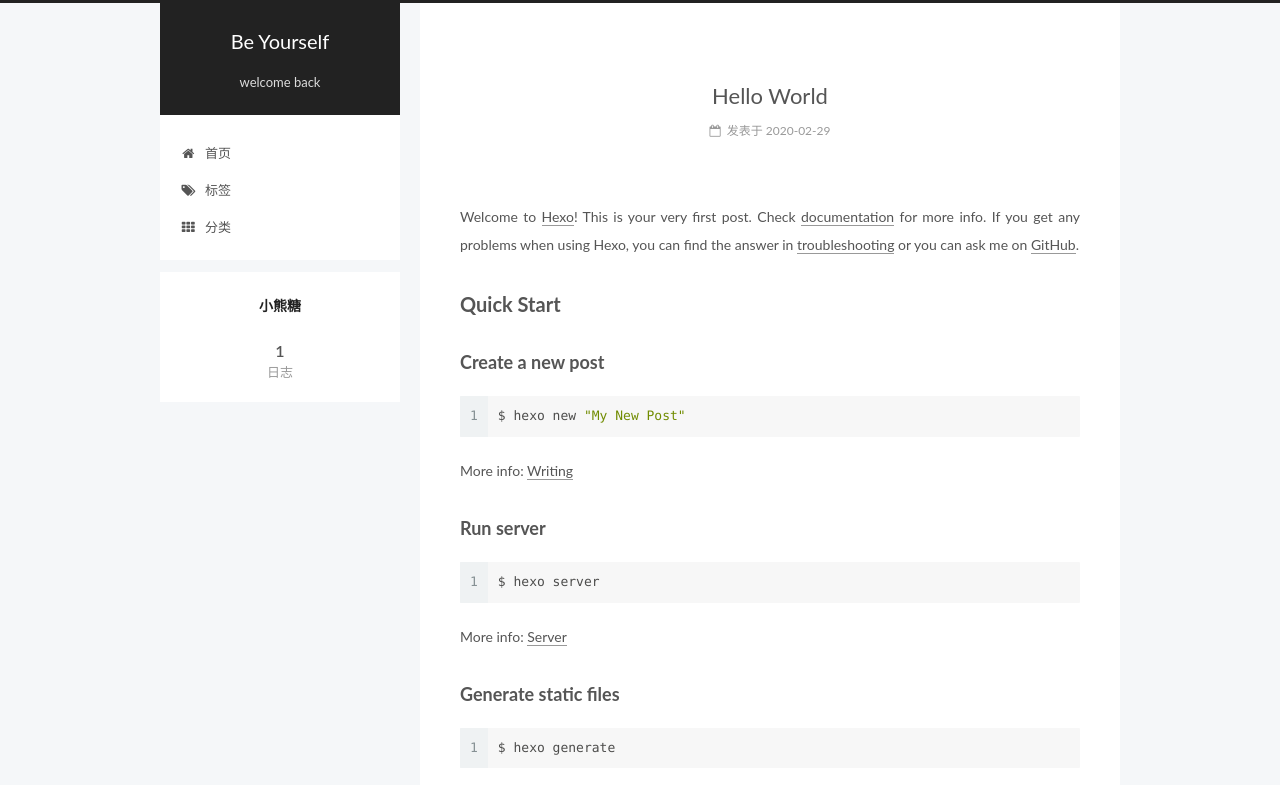
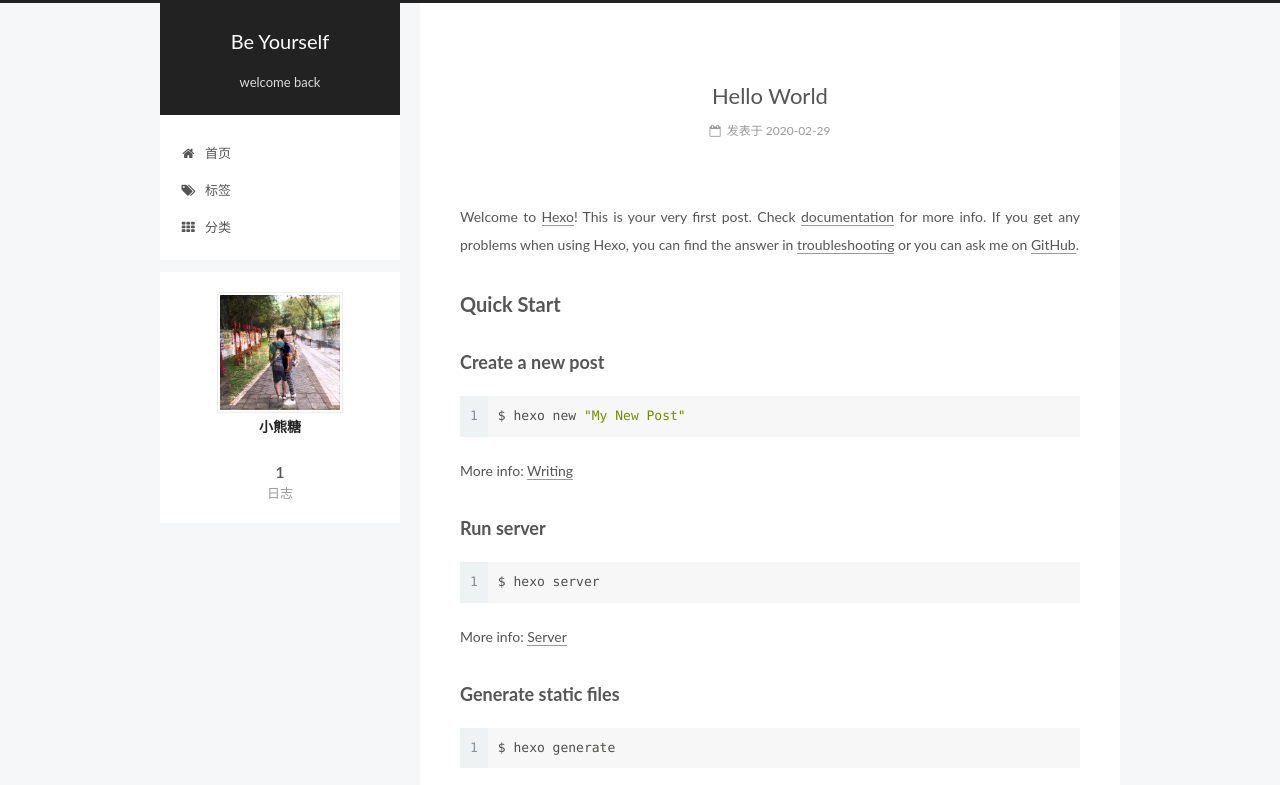
Before and after one commit to zxzacxxt/zxzacxxt.github.io, a plain HTML site: page index.html in a window 1280 px wide. Shown: the top 785 px of the page. Drawn offline with Linux system fonts and the light colour scheme.

Commit message:
Site updated: 2020-02-29 16:31:06

```diff
--- a/css/main.css
+++ b/css/main.css
@@ -1823,7 +1823,7 @@ pre .javascript .function {
   width: 4px;
   height: 4px;
   border-radius: 50%;
-  background: #ff7dff;
+  background: #09c244;
 }
 .links-of-blogroll {
   font-size: 13px;
--- a/index.html
+++ b/index.html
@@ -244,7 +244,7 @@
     <span hidden itemprop="author" itemscope itemtype="http://schema.org/Person">
       <meta itemprop="name" content="小熊糖">
       <meta itemprop="description" content="">
-      <meta itemprop="image" content="/images/avatar.gif">
+      <meta itemprop="image" content="/images/xyx.jpg">
     </span>
 
     <span hidden itemprop="publisher" itemscope itemtype="http://schema.org/Organization">
@@ -392,6 +392,10 @@
       <section class="site-overview-wrap sidebar-panel sidebar-panel-active">
         <div class="site-overview">
           <div class="site-author motion-element" itemprop="author" itemscope itemtype="http://schema.org/Person">
+
+              <img class="site-author-image" itemprop="image"
+                src="/images/xyx.jpg"
+                alt="小熊糖" />
 
               <p class="site-author-name" itemprop="name">小熊糖</p>
               <p class="site-description motion-element" itemprop="description"></p>
```
Also changed, not shown: 2020/02/29/hello-world/index.html (+5 -1 lines), archives/2020/02/index.html (+4 -0 lines), archives/2020/index.html (+4 -0 lines), archives/index.html (+4 -0 lines), categories/index.html (+4 -0 lines), tags/index.html (+4 -0 lines), images/xyx.jpg (added).
